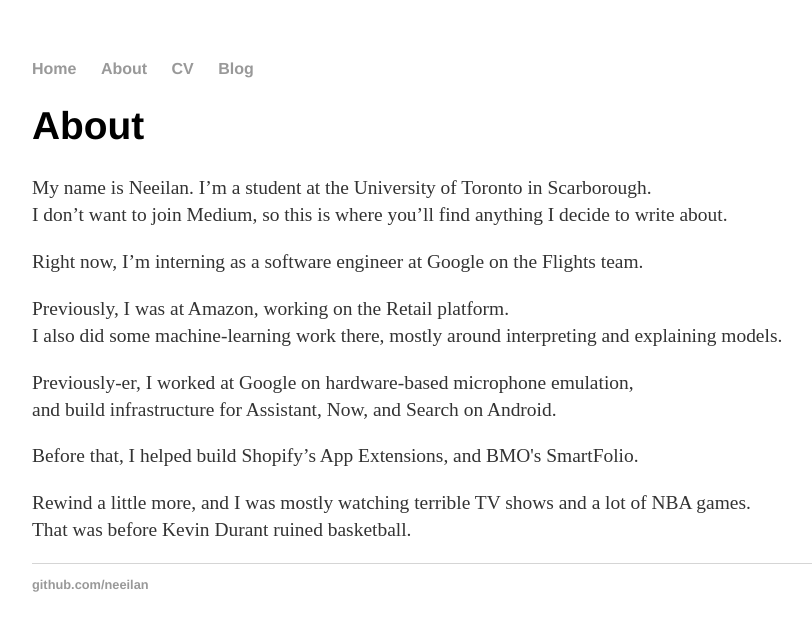
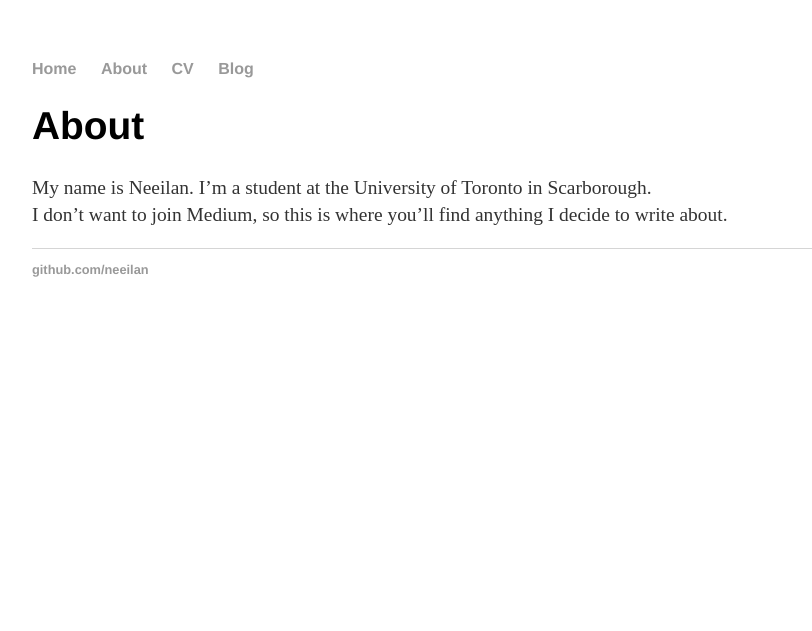
Before and after one commit to neeilan/neeilan.github.io, a Jekyll site: the page built from about/index.html, in a window 1280 px wide. Shown: the top 631 px of the page, without its empty margins (160-972 px from the left). Built offline with Jekyll 4.4.1, drawn with Linux system fonts in a browser that asks for light colours.

Commit message:
Update index.html

```diff
--- a/about/index.html
+++ b/about/index.html
@@ -8,22 +8,4 @@ title: About
     My name is Neeilan. I’m a student at the University of Toronto in Scarborough. <br/>
     I don’t want to join Medium, so this is where you’ll find anything I decide to write about.
   </p>
-  <p>
-    Right now, I’m interning as a software engineer at Google on the Flights team. <br/>
-  </p>
-  <p>
-    Previously, I was at Amazon, working on the Retail platform. <br/>
-    I also did some machine-learning work there, mostly around interpreting and explaining models. <br/>
-  </p>
-  <p>
-    Previously-er, I worked at Google on hardware-based microphone emulation, <br/>
-    and build infrastructure for Assistant, Now, and Search on Android.
-  </p>
-  <p>
-    Before that, I helped build Shopify’s App Extensions, and BMO's SmartFolio. <br/>
-  </p>
-  <p>
-    Rewind a little more, and I was mostly watching terrible TV shows and a lot of NBA games. <br/>
-    That was before Kevin Durant ruined basketball.
-  </p>
 </div> <!-- /.blurb -->
```
